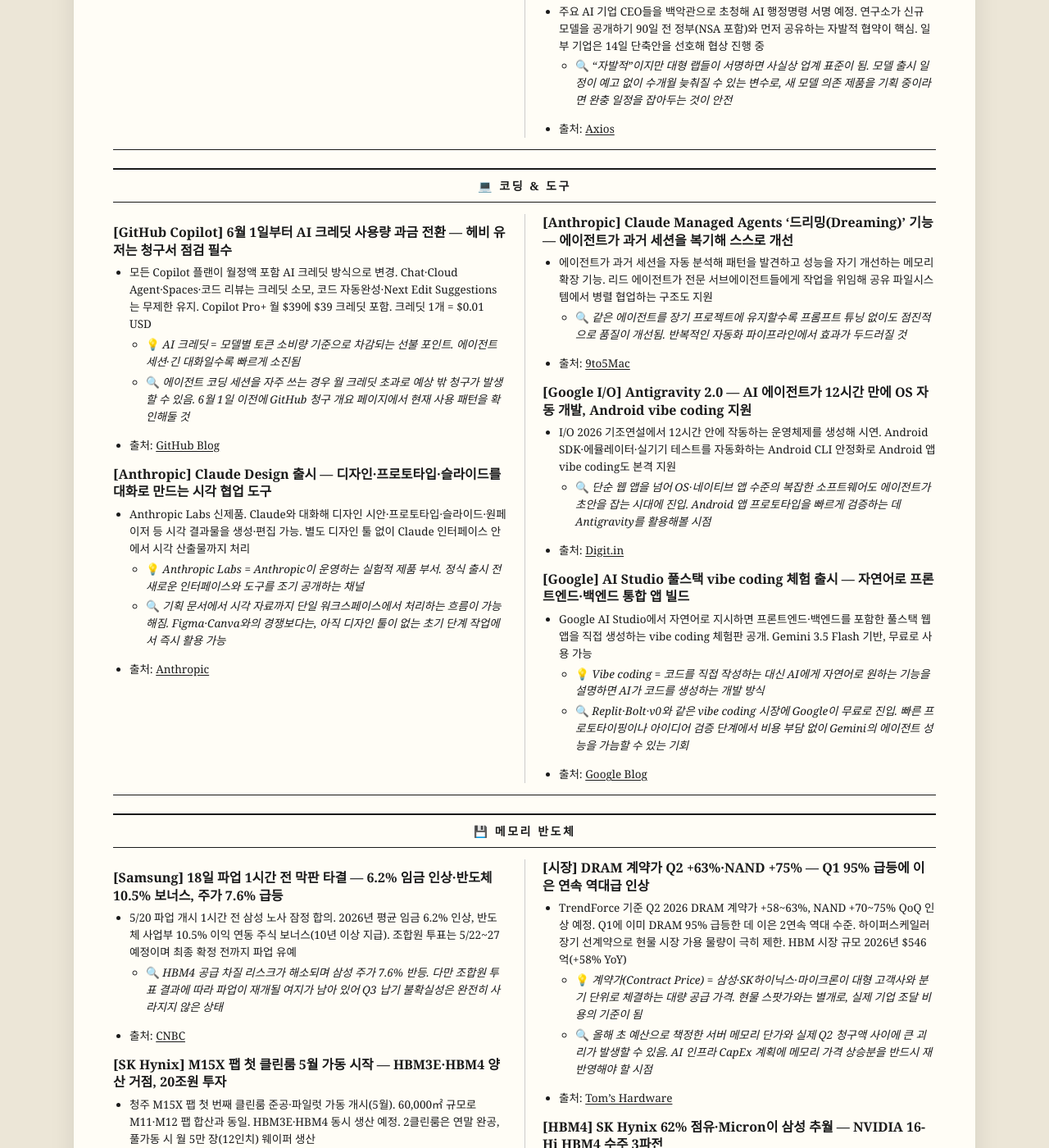
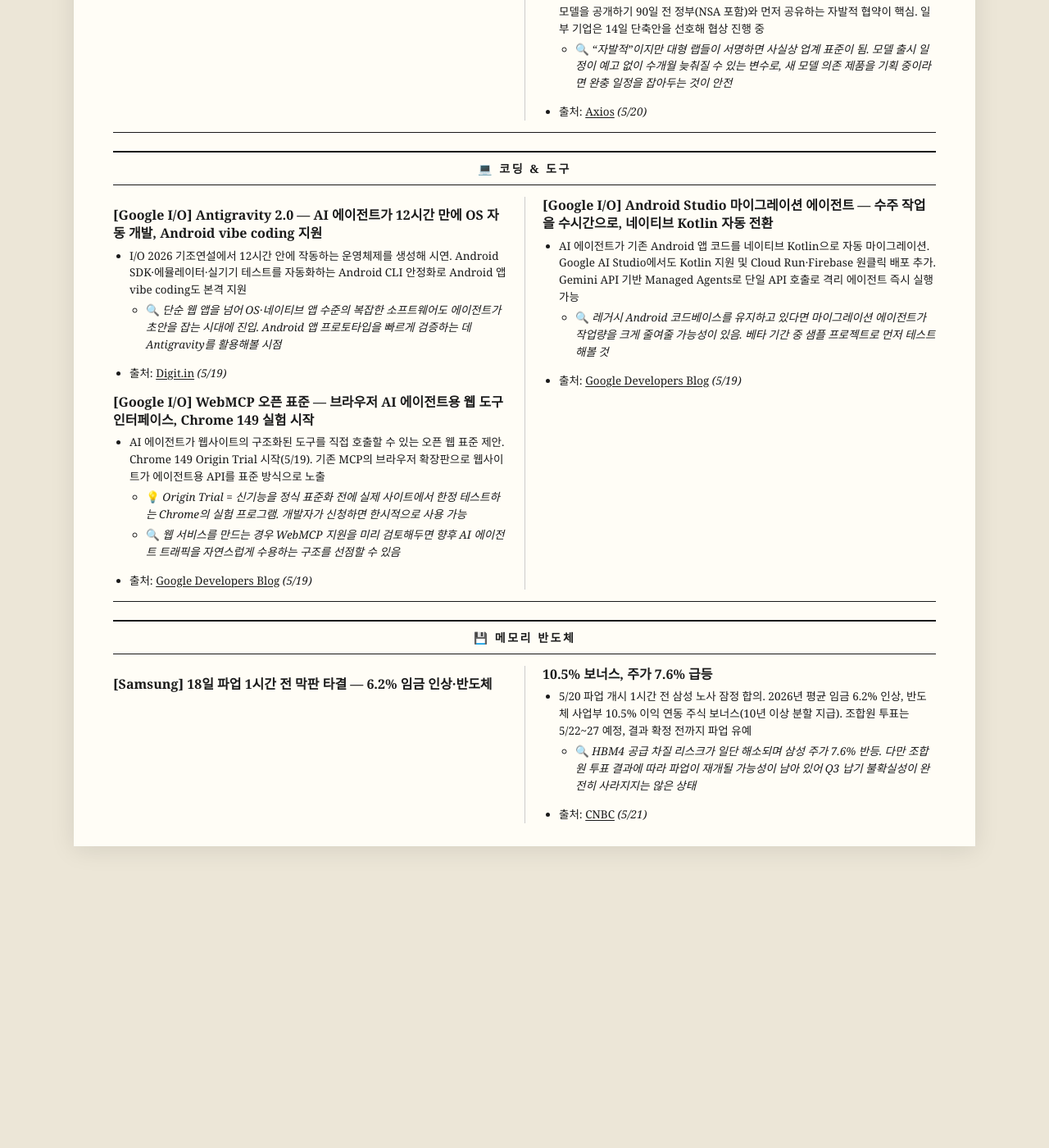
Before and after one commit to kimjans/daily-news, a Jekyll site: the page built from index.md, in a window 1280 px wide and 1400 px high, scrolled down 913 px. Shown: the whole window at 82% size. Built offline with Jekyll 4.4.1, drawn with Linux system fonts in a browser that asks for light colours; after the commit the page ends 1969 px from its top, so only the background shows below that; some of the changed text lies outside the part shown.

Commit message:
daily news: 2026-05-21 — verified 24h freshness, remove stale items

```diff
--- a/index.md
+++ b/index.md
@@ -15,90 +15,54 @@ title: The AI Morning
 - OpenAI 추론 모델이 1946년 Paul Erdős가 제기한 '평면 단위거리 문제' 추측을 반증. 대수적 정수론을 기하학에 연결하는 독창적 증명으로, Fields Medal 수상자 팀 가워스가 검증 완료. 2026년 들어 AI가 해결한 에르되스 문제만 15개
   - 💡 *에르되스 추측 = 수학자 Paul Erdős가 평생 미해결로 남긴 난제 모음. '단위거리 문제'는 평면 위 n개 점 사이에 거리가 1인 쌍이 최대 몇 개인가를 묻는 문제로, 정사각형 격자가 최적이라는 80년 통설을 이번에 AI가 뒤집음*
   - 🔍 *AI가 단순 보조 도구에서 원리를 스스로 발견하는 주체로 전환되는 변곡점. 수학·과학·공학 연구에서 AI와의 공동 연구가 선택이 아닌 필수가 되는 흐름이 가속될 것*
-- 출처: [TechCrunch](https://techcrunch.com/2026/05/20/openai-claims-it-solved-an-80-year-old-math-problem-for-real-this-time/)
+- 출처: [TechCrunch](https://techcrunch.com/2026/05/20/openai-claims-it-solved-an-80-year-old-math-problem-for-real-this-time/) *(5/20)*
 
 ### **[Anthropic]** Q2 첫 흑자 전망 — 연 매출 $109억·운영이익 $5.59억, IPO는 Q4 2026 가닥
 - 2분기 연환산 매출 $109억, 운영이익 $5.59억 예상으로 창사 후 첫 흑자 달성이 유력. 당초 2028년 전망보다 2년 앞당겨. 기업가치 $9000억 평가로 $600억+ 규모 IPO를 Q4 2026에 추진 중
   - 🔍 *흑자 전환은 Anthropic이 외부 투자 없이도 Claude 서비스를 유지할 체력이 생겼다는 의미. IPO 압박이 커질수록 제품 로드맵과 가격 정책이 공격적으로 바뀔 가능성도 있음*
-- 출처: [CNBC](https://www.cnbc.com/2026/05/20/anthropic-revenue-explosive-growth-ipo-profitable-quarter.html)
+- 출처: [TechCrunch](https://techcrunch.com/2026/05/20/anthropic-says-its-about-to-have-its-first-profitable-quarter/) *(5/20)*
 
 ### **[Anthropic]** SpaceX Colossus와 월 $12.5억 컴퓨트 계약 — 22만+ GPU, Claude 사용 한도 즉시 확대
 - SpaceX·xAI가 테네시주 멤피스에서 운영하는 Colossus 1 데이터센터 전용 계약 체결(연 $150억 규모). 22만+ NVIDIA GPU, 300MW 용량 확보. Claude Pro·Max 사용 한도 즉시 상향, 6월부터 Colossus 2로도 확장
   - 💡 *Colossus = xAI와 SpaceX가 공동 구축한 멤피스 슈퍼컴퓨터. H100·H200·GB200 수십만 GPU가 밀집된 세계 최대급 AI 훈련·추론 인프라*
   - 🔍 *Claude API·Claude Code의 속도 병목과 사용량 제한이 6월을 기점으로 완화될 전망. API를 프로덕션에 쓰고 있다면 rate limit 정책 변경 공지를 주시할 것*
-- 출처: [Axios](https://www.axios.com/2026/05/20/anthropic-spacex-compute)
+- 출처: [Axios](https://www.axios.com/2026/05/20/anthropic-spacex-compute) *(5/20)*
 
-### **[Google]** Gemini 3.5 Flash 출시 — 프론트티어급 성능을 에이전트 최적 가격·속도로
-- 입력 $1.5/M·출력 $9/M 토큰으로 기존 Flash 대비 3배 인상이지만, 경쟁 프론트티어 모델의 절반~3분의 1 수준 유지. 타 모델 대비 4배 빠른 속도와 MCP Atlas 83.6%, Terminal-Bench 76.2%로 에이전트 벤치마크 1위. Gemini 앱·Search AI Mode의 전 세계 기본 모델로 교체
-  - 🔍 *Gemini API를 쓰는 개발자라면 6월 청구서 전에 토큰 사용량을 점검할 것. 반면 추론 품질·속도가 모두 올랐으므로 에이전트 파이프라인 비용 대비 효율은 개선될 가능성이 높음*
-- 출처: [Simon Willison](https://simonwillison.net/2026/May/19/gemini-35-flash/)
+### **[Nvidia]** Q1 FY27 매출 $81.6억→$816억 — 데이터센터 +92% YoY, 차기 분기 $910억 가이던스
+- FY2027 1분기 매출 $816억(+85% YoY), 데이터센터 $752억(+92% YoY), 순이익 $583억(+200% YoY). CEO Jensen Huang "에이전트 AI가 도래해 수요가 포물선 성장 중". 다음 분기 매출 $910억 가이던스로 예상치 상회
+  - 🔍 *데이터센터 매출이 전체의 92%를 차지한다는 건 AI 인프라 투자 수요가 여전히 가속 중이라는 신호. HBM·DRAM 수요도 동반 상승이 불가피하며, AI 인프라 관련 투자 판단에 직접 참고 가능한 지표*
+- 출처: [CNBC](https://www.cnbc.com/2026/05/20/nvidia-nvda-earnings-report-q1-2027.html) *(5/20)*
 
 ### **[정책]** Trump AI 행정명령 서명 임박 — 신모델 출시 90일 전 정부 선공유 자발적 협약
 - 주요 AI 기업 CEO들을 백악관으로 초청해 AI 행정명령 서명 예정. 연구소가 신규 모델을 공개하기 90일 전 정부(NSA 포함)와 먼저 공유하는 자발적 협약이 핵심. 일부 기업은 14일 단축안을 선호해 협상 진행 중
   - 🔍 *"자발적"이지만 대형 랩들이 서명하면 사실상 업계 표준이 됨. 모델 출시 일정이 예고 없이 수개월 늦춰질 수 있는 변수로, 새 모델 의존 제품을 기획 중이라면 완충 일정을 잡아두는 것이 안전*
-- 출처: [Axios](https://www.axios.com/2026/05/20/ai-trump-executive-order-white-house-infighting)
+- 출처: [Axios](https://www.axios.com/2026/05/20/ai-trump-executive-order-white-house-infighting) *(5/20)*
 
 ---
 
 ## 💻 코딩 & 도구
 
-### **[GitHub Copilot]** 6월 1일부터 AI 크레딧 사용량 과금 전환 — 헤비 유저는 청구서 점검 필수
-- 모든 Copilot 플랜이 월정액 포함 AI 크레딧 방식으로 변경. Chat·Cloud Agent·Spaces·코드 리뷰는 크레딧 소모, 코드 자동완성·Next Edit Suggestions는 무제한 유지. Copilot Pro+ 월 $39에 $39 크레딧 포함. 크레딧 1개 = $0.01 USD
-  - 💡 *AI 크레딧 = 모델별 토큰 소비량 기준으로 차감되는 선불 포인트. 에이전트 세션·긴 대화일수록 빠르게 소진됨*
-  - 🔍 *에이전트 코딩 세션을 자주 쓰는 경우 월 크레딧 초과로 예상 밖 청구가 발생할 수 있음. 6월 1일 이전에 GitHub 청구 개요 페이지에서 현재 사용 패턴을 확인해둘 것*
-- 출처: [GitHub Blog](https://github.blog/news-insights/company-news/github-copilot-is-moving-to-usage-based-billing/)
-
-### **[Anthropic]** Claude Design 출시 — 디자인·프로토타입·슬라이드를 대화로 만드는 시각 협업 도구
-- Anthropic Labs 신제품. Claude와 대화해 디자인 시안·프로토타입·슬라이드·원페이저 등 시각 결과물을 생성·편집 가능. 별도 디자인 툴 없이 Claude 인터페이스 안에서 시각 산출물까지 처리
-  - 💡 *Anthropic Labs = Anthropic이 운영하는 실험적 제품 부서. 정식 출시 전 새로운 인터페이스와 도구를 조기 공개하는 채널*
-  - 🔍 *기획 문서에서 시각 자료까지 단일 워크스페이스에서 처리하는 흐름이 가능해짐. Figma·Canva와의 경쟁보다는, 아직 디자인 툴이 없는 초기 단계 작업에서 즉시 활용 가능*
-- 출처: [Anthropic](https://www.anthropic.com/news)
-
-### **[Anthropic]** Claude Managed Agents '드리밍(Dreaming)' 기능 — 에이전트가 과거 세션을 복기해 스스로 개선
-- 에이전트가 과거 세션을 자동 분석해 패턴을 발견하고 성능을 자기 개선하는 메모리 확장 기능. 리드 에이전트가 전문 서브에이전트들에게 작업을 위임해 공유 파일시스템에서 병렬 협업하는 구조도 지원
-  - 🔍 *같은 에이전트를 장기 프로젝트에 유지할수록 프롬프트 튜닝 없이도 점진적으로 품질이 개선됨. 반복적인 자동화 파이프라인에서 효과가 두드러질 것*
-- 출처: [9to5Mac](https://9to5mac.com/2026/05/07/anthropic-updates-claude-managed-agents-with-three-new-features/)
-
 ### **[Google I/O]** Antigravity 2.0 — AI 에이전트가 12시간 만에 OS 자동 개발, Android vibe coding 지원
 - I/O 2026 기조연설에서 12시간 안에 작동하는 운영체제를 생성해 시연. Android SDK·에뮬레이터·실기기 테스트를 자동화하는 Android CLI 안정화로 Android 앱 vibe coding도 본격 지원
   - 🔍 *단순 웹 앱을 넘어 OS·네이티브 앱 수준의 복잡한 소프트웨어도 에이전트가 초안을 잡는 시대에 진입. Android 앱 프로토타입을 빠르게 검증하는 데 Antigravity를 활용해볼 시점*
-- 출처: [Digit.in](https://www.digit.in/news/general/google-io-2026-google-claims-antigravity-20-created-an-operating-system-in-12-hours-brings-vibe-coding-to-android.html)
+- 출처: [Digit.in](https://www.digit.in/news/general/google-io-2026-google-claims-antigravity-20-created-an-operating-system-in-12-hours-brings-vibe-coding-to-android.html) *(5/19)*
 
-### **[Google]** AI Studio 풀스택 vibe coding 체험 출시 — 자연어로 프론트엔드·백엔드 통합 앱 빌드
-- Google AI Studio에서 자연어로 지시하면 프론트엔드·백엔드를 포함한 풀스택 웹앱을 직접 생성하는 vibe coding 체험판 공개. Gemini 3.5 Flash 기반, 무료로 사용 가능
-  - 💡 *Vibe coding = 코드를 직접 작성하는 대신 AI에게 자연어로 원하는 기능을 설명하면 AI가 코드를 생성하는 개발 방식*
-  - 🔍 *Replit·Bolt·v0와 같은 vibe coding 시장에 Google이 무료로 진입. 빠른 프로토타이핑이나 아이디어 검증 단계에서 비용 부담 없이 Gemini의 에이전트 성능을 가늠할 수 있는 기회*
-- 출처: [Google Blog](https://blog.google/innovation-and-ai/technology/developers-tools/full-stack-vibe-coding-google-ai-studio/)
+### **[Google I/O]** WebMCP 오픈 표준 — 브라우저 AI 에이전트용 웹 도구 인터페이스, Chrome 149 실험 시작
+- AI 에이전트가 웹사이트의 구조화된 도구를 직접 호출할 수 있는 오픈 웹 표준 제안. Chrome 149 Origin Trial 시작(5/19). 기존 MCP의 브라우저 확장판으로 웹사이트가 에이전트용 API를 표준 방식으로 노출
+  - 💡 *Origin Trial = 신기능을 정식 표준화 전에 실제 사이트에서 한정 테스트하는 Chrome의 실험 프로그램. 개발자가 신청하면 한시적으로 사용 가능*
+  - 🔍 *웹 서비스를 만드는 경우 WebMCP 지원을 미리 검토해두면 향후 AI 에이전트 트래픽을 자연스럽게 수용하는 구조를 선점할 수 있음*
+- 출처: [Google Developers Blog](https://developers.googleblog.com/all-the-news-from-the-google-io-2026-developer-keynote/) *(5/19)*
+
+### **[Google I/O]** Android Studio 마이그레이션 에이전트 — 수주 작업을 수시간으로, 네이티브 Kotlin 자동 전환
+- AI 에이전트가 기존 Android 앱 코드를 네이티브 Kotlin으로 자동 마이그레이션. Google AI Studio에서도 Kotlin 지원 및 Cloud Run·Firebase 원클릭 배포 추가. Gemini API 기반 Managed Agents로 단일 API 호출로 격리 에이전트 즉시 실행 가능
+  - 🔍 *레거시 Android 코드베이스를 유지하고 있다면 마이그레이션 에이전트가 작업량을 크게 줄여줄 가능성이 있음. 베타 기간 중 샘플 프로젝트로 먼저 테스트해볼 것*
+- 출처: [Google Developers Blog](https://developers.googleblog.com/all-the-news-from-the-google-io-2026-developer-keynote/) *(5/19)*
 
 ---
 
 ## 💾 메모리 반도체
 
 ### **[Samsung]** 18일 파업 1시간 전 막판 타결 — 6.2% 임금 인상·반도체 10.5% 보너스, 주가 7.6% 급등
-- 5/20 파업 개시 1시간 전 삼성 노사 잠정 합의. 2026년 평균 임금 6.2% 인상, 반도체 사업부 10.5% 이익 연동 주식 보너스(10년 이상 지급). 조합원 투표는 5/22~27 예정이며 최종 확정 전까지 파업 유예
-  - 🔍 *HBM4 공급 차질 리스크가 해소되며 삼성 주가 7.6% 반등. 다만 조합원 투표 결과에 따라 파업이 재개될 여지가 남아 있어 Q3 납기 불확실성은 완전히 사라지지 않은 상태*
-- 출처: [CNBC](https://www.cnbc.com/2026/05/21/samsung-electronics-union-strike-suspended-wage-deal-bonuses.html)
-
-### **[SK Hynix]** M15X 팹 첫 클린룸 5월 가동 시작 — HBM3E·HBM4 양산 거점, 20조원 투자
-- 청주 M15X 팹 첫 번째 클린룸 준공·파일럿 가동 개시(5월). 60,000㎡ 규모로 M11·M12 팹 합산과 동일. HBM3E·HBM4 동시 생산 예정. 2클린룸은 연말 완공, 풀가동 시 월 5만 장(12인치) 웨이퍼 생산
-  - 💡 *M15X = SK Hynix가 충북 청주에 20조원 이상을 투자해 짓는 HBM 전용 신규 팹. 2027년 중반 풀가동 목표로 AI 메모리 공급 확대의 핵심 거점*
-  - 🔍 *M15X 본격 양산은 2026년 11월~2027년 중반이므로 단기 공급 부족 해소에는 기여하지 않음. HBM 조달 협상 시점을 앞당길 필요가 있음*
-- 출처: [Seoul Economic Daily](https://en.sedaily.com/finance/2025/12/25/sk-hynix-to-launch-m15x-fab-in-may-2026-cementing-global-ai)
-
-### **[Micron]** FY Q2 매출 $238억 — 전년 동기 대비 3배, HBM4 2026년 전량 매진
-- Micron FY2026 Q2 매출 $238.6억(YoY +196%), EPS $12.20. DRAM 매출 $188억(+207% YoY)·NAND $50억(+169% YoY). 2026년 HBM 공급 전량 선계약 완료, HBM TAM 2028년 $1000억 달성 전망(당초 예상보다 2년 조기)
-  - 💡 *HBM TAM = 고대역폭 메모리 전체 시장 규모. Micron은 2028년 HBM 시장이 $1000억에 달할 것으로 예측하며, 이는 1년 전 전망 대비 2년 앞당겨진 수치*
-  - 🔍 *Micron이 2026년 HBM 물량을 이미 전량 소진했다는 것은 새로운 AI 서버 프로젝트가 메모리 확보 자체를 하기 어렵다는 의미. 2027년 물량 선계약에 나서야 할 타이밍*
-- 출처: [Financial Content](https://markets.financialcontent.com/stocks/article/marketminute-2026-3-26-micron-crushes-expectations-in-2026-memory-supercycle-peak-as-hbm4-demand-hits-fever-pitch)
-
-### **[시장]** DRAM 계약가 Q2 +63%·NAND +75% — Q1 95% 급등에 이은 연속 역대급 인상
-- TrendForce 기준 Q2 2026 DRAM 계약가 +58~63%, NAND +70~75% QoQ 인상 예정. Q1에 이미 DRAM 95% 급등한 데 이은 2연속 역대 수준. 하이퍼스케일러 장기 선계약으로 현물 시장 가용 물량이 극히 제한. HBM 시장 규모 2026년 $546억(+58% YoY)
-  - 💡 *계약가(Contract Price) = 삼성·SK하이닉스·마이크론이 대형 고객사와 분기 단위로 체결하는 대량 공급 가격. 현물 스팟가와는 별개로, 실제 기업 조달 비용의 기준이 됨*
-  - 🔍 *올해 초 예산으로 책정한 서버 메모리 단가와 실제 Q2 청구액 사이에 큰 괴리가 발생할 수 있음. AI 인프라 CapEx 계획에 메모리 가격 상승분을 반드시 재반영해야 할 시점*
-- 출처: [Tom's Hardware](https://www.tomshardware.com/pc-components/dram/dram-and-nand-contract-prices-to-climb-again-in-q2)
-
-### **[HBM4]** SK Hynix 62% 점유·Micron이 삼성 추월 — NVIDIA 16-Hi HBM4 수주 3파전
-- HBM 시장 점유율: SK Hynix 62%, Micron이 삼성을 제치고 2위 등극. NVIDIA가 Q4 2026 납품 목표로 16-Hi HBM4 수주 경쟁 진행 중. Micron은 36GB 12-Hi HBM4(Vera Rubin용) 양산 출하 시작
-  - 💡 *16-Hi HBM4 = 16층 적층 HBM4. 현세대 12-Hi 대비 용량·대역폭 33% 향상. NVIDIA 차세대 Blackwell Ultra 및 Vera Rubin 가속기에 탑재될 규격*
-  - 🔍 *Micron의 빠른 추격으로 HBM 공급사 다변화가 진행 중이나, SK Hynix 독주 구도가 실질적으로 바뀌기까지는 2027년 이후를 봐야 할 것*
-- 출처: [Astute Group](https://www.astutegroup.com/news/general/sk-hynix-holds-62-of-hbm-micron-overtakes-samsung-2026-battle-pivots-to-hbm4/)
+- 5/20 파업 개시 1시간 전 삼성 노사 잠정 합의. 2026년 평균 임금 6.2% 인상, 반도체 사업부 10.5% 이익 연동 주식 보너스(10년 이상 분할 지급). 조합원 투표는 5/22~27 예정, 결과 확정 전까지 파업 유예
+  - 🔍 *HBM4 공급 차질 리스크가 일단 해소되며 삼성 주가 7.6% 반등. 다만 조합원 투표 결과에 따라 파업이 재개될 가능성이 남아 있어 Q3 납기 불확실성이 완전히 사라지지는 않은 상태*
+- 출처: [CNBC](https://www.cnbc.com/2026/05/21/samsung-electronics-union-strike-suspended-wage-deal-bonuses.html) *(5/21)*
```
Also changed, not shown: CLAUDE.md (+8 -0 lines).
